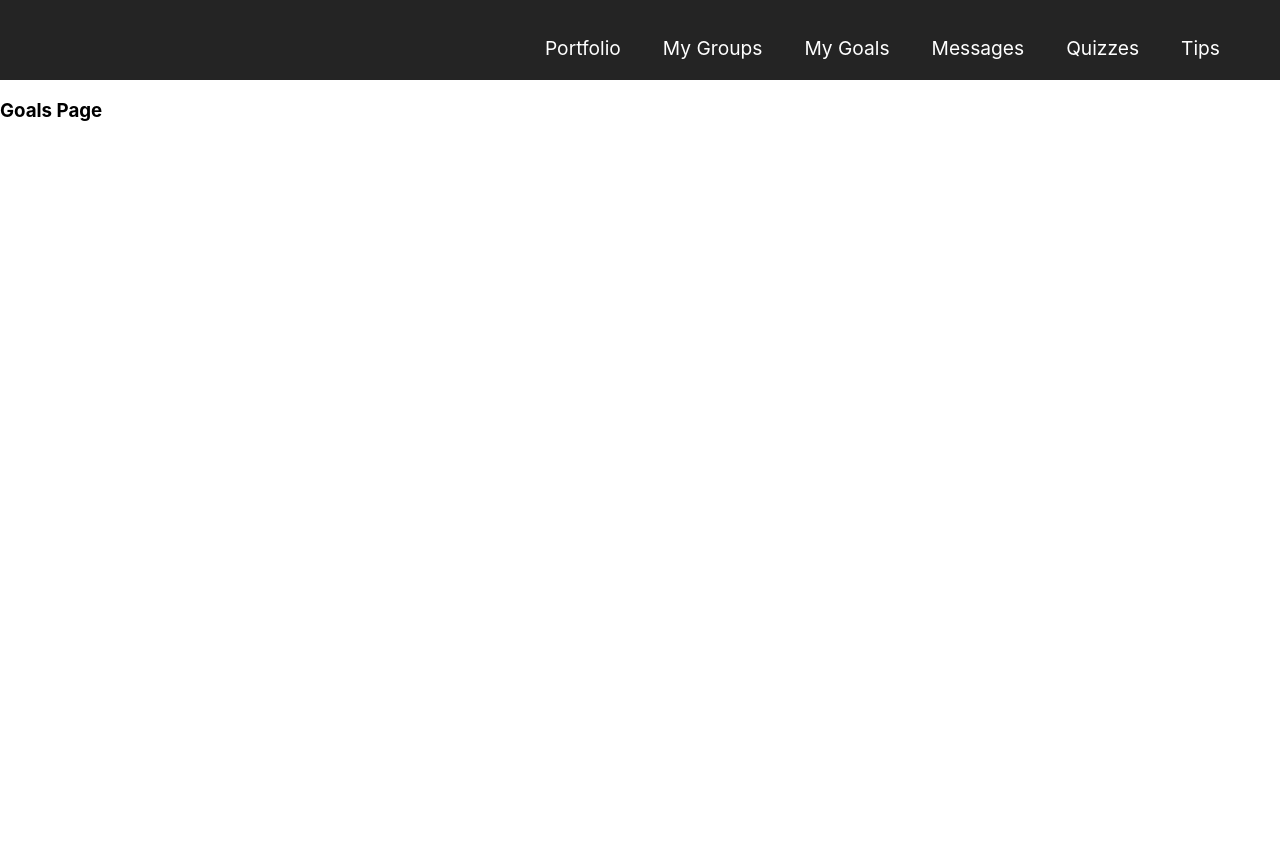
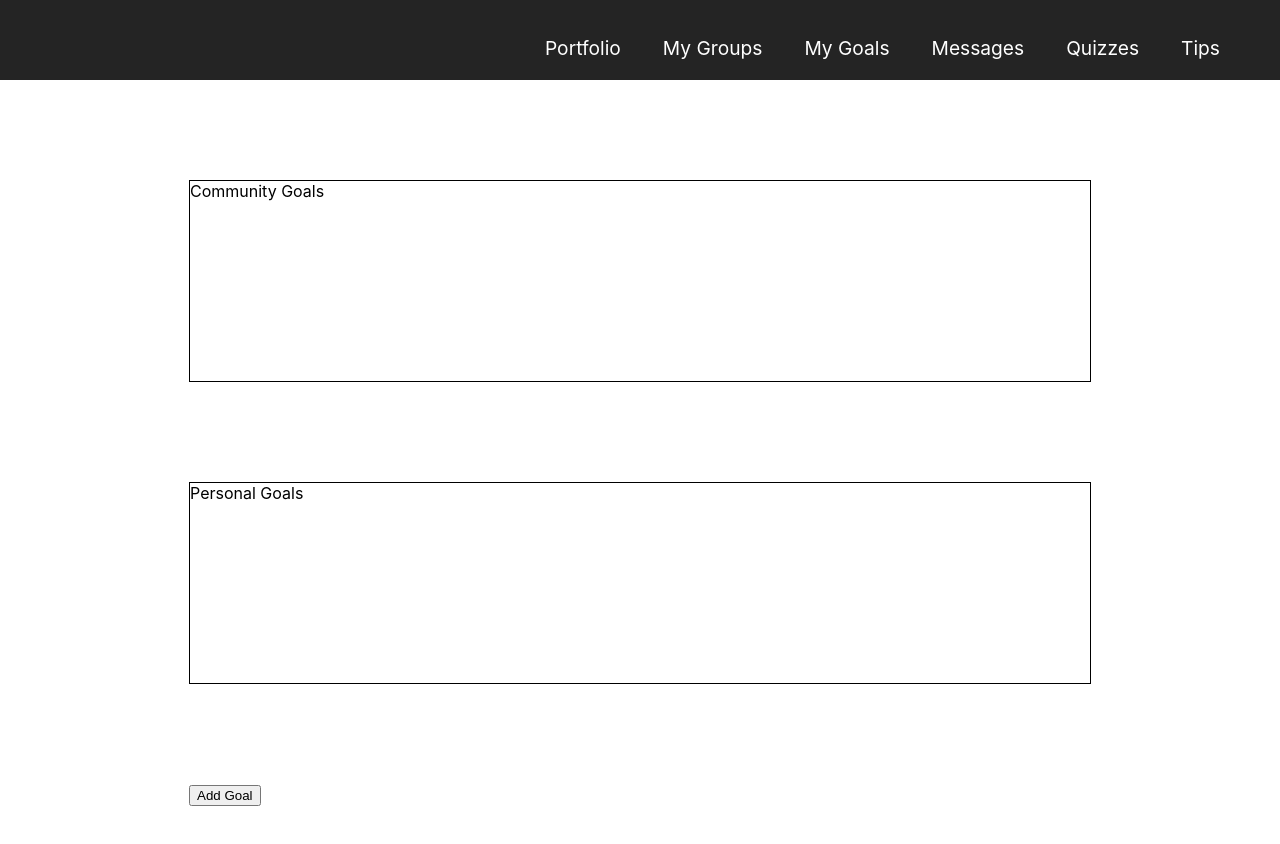
Before and after one commit to FeelingA1/HIPAAtar, a React (Create React App) app in the folder web-app/: page /goals in a window 1280 px wide. Shown: the top 844 px of the page. Before the commit the page ends 800 px from the top, so only its background shows below. Built offline with nearby package versions, Linux system fonts and the light colour scheme.

Commit message:
goals page started

```diff
--- a/web-app/src/App.js
+++ b/web-app/src/App.js
@@ -2,7 +2,7 @@ import './App.css';
 import React from 'react';
 import { BrowserRouter as Router, Routes, Route } from 'react-router-dom';
 import Navbar from "./components/Navbar/Navbar"
-import Goals from "./pages/Goals"
+import Goals from "./pages/Goals/Goals"
 import Messages from "./pages/Messages"
 import Portfolio from "./pages/Portfolio"
 import Quizzes from "./pages/Quizzes"
--- a/web-app/src/pages/Goals.js
+++ /dev/null
@@ -1,10 +0,0 @@
-import React from 'react';
-const Goals = () =>{
-  return (
-    <div>
-      <h3>Goals Page</h3>
-
-    </div>
-  );
-}
-export default Goals;
--- /dev/null
+++ b/web-app/src/pages/Goals/Goals.css
@@ -0,0 +1,36 @@
+.goals-page-container {
+    display: flex;
+    margin: auto;
+    display: table;
+    align-items: flex-start;
+}
+
+.goals-container {
+    margin: 100px;
+    border: 1px solid #000;
+    width: 900px;
+    height: 200px;
+}
+
+.add-goal-btn {
+    margin: 100px;
+
+}
+
+.add-goal-form {
+    margin: 100px;
+    border: 1px solid #000;
+    width: 900px;
+    height: 200px;
+}
+
+.add-goal-form form{
+   display: flex;
+   flex-direction: column;
+   align-items:center;
+   width: 100%;
+}
+
+.form-label{
+    padding: 10px;
+}
--- /dev/null
+++ b/web-app/src/pages/Goals/Goals.js
@@ -0,0 +1,59 @@
+import React, { useState } from 'react';
+import './Goals.css';
+const Goals = () => {
+  const [showGoalForm, setShowGoalForm] = useState(false);
+  const [goalType, setGoalType] = useState('Mental Health');
+
+
+  const handleGoalTypeChange = (event) => {
+    console.log('prev goalType ' + goalType)
+
+    setGoalType(event.target.value)
+    console.log('event.target.value ' + event.target.value)
+
+    console.log('post goalType ' + goalType)
+  }
+
+  return (
+    <div className="goals-page-container">
+      <div className="goals-container">
+        <div className="community-goals">
+          Community Goals
+        </div>
+      </div>
+      <div className="goals-container">
+        <div className="personal-goals">
+          Personal Goals
+        </div>
+      </div>
+      <div className="add-goal-btn">
+        <button onClick={() => setShowGoalForm(!showGoalForm)}>Add Goal</button>
+      </div>
+      {showGoalForm && (
+
+        <div className="add-goal-form">
+          <form>
+            <label className="form-label">
+              Goal Title
+              <input type="text" name="title" />
+            </label>
+            <label className="form-label">Goal Type
+              <select value={goalType} onChange={handleGoalTypeChange}>
+                <option value="Cardio">Cardio</option>
+                <option value="Mental Health" selected>Mental Health</option>
+                <option value="Sleep">Sleep</option>
+                <option value="Diet">Diet</option>
+              </select>
+            </label>
+
+
+            <input type="submit" value="Submit" />
+          </form>
+        </div>
+      )}
+
+
+    </div>
+  );
+}
+export default Goals;
```
Also changed, not shown: web-app/src/pages/Goal.css (added), web-app/src/pages/Goals/Goal.js (added).
